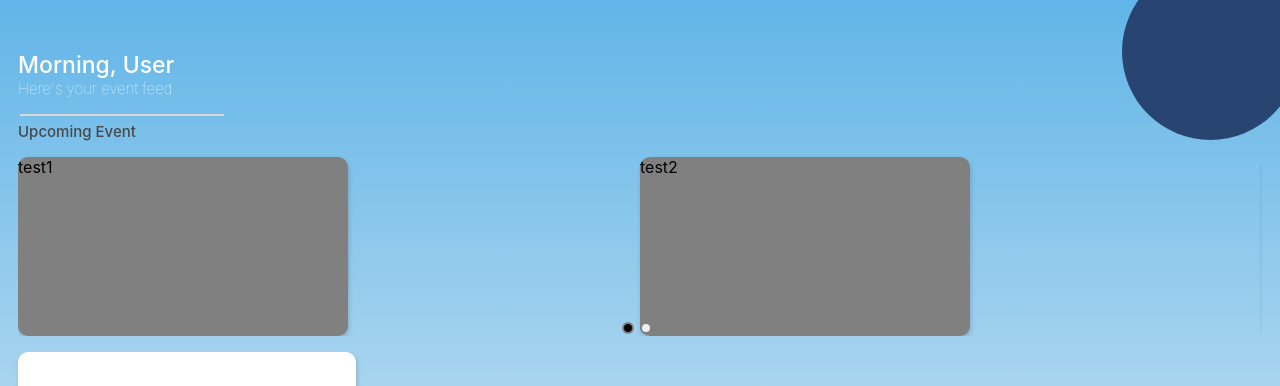
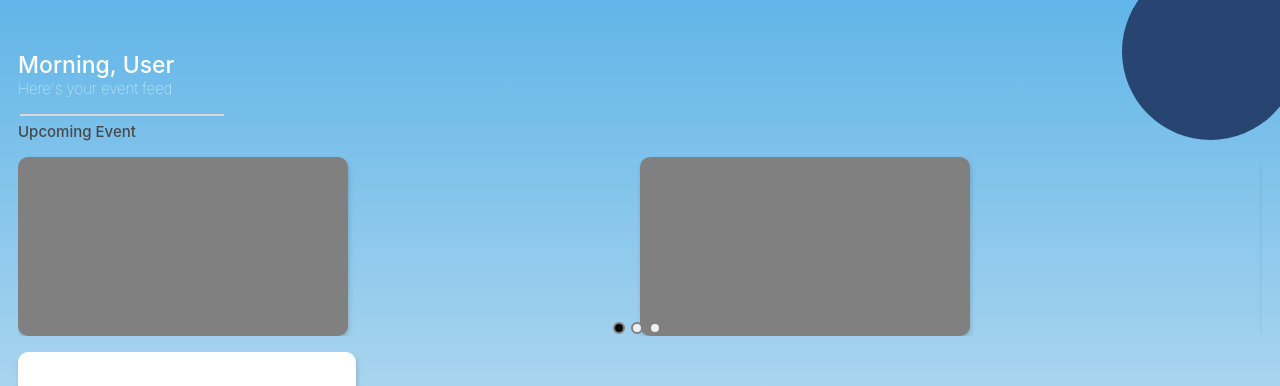
Before and after one commit to roong-aroon-developer/RA-Event, a React (Create React App) app: page / in a window 1280 px wide. Shown: the top 386 px of the page. Built offline with nearby package versions, Linux system fonts and the light colour scheme.

Commit message:
Change element in carousel to map() from store

```diff
--- a/src/components/EventFeed/index.jsx
+++ b/src/components/EventFeed/index.jsx
@@ -1,7 +1,8 @@
-import React from 'react'
+import React, { Fragment } from 'react'
 import Carousel from 'react-multi-carousel'
 import "react-multi-carousel/lib/styles.css";
 import './EventFeed.css'
+import { EventData } from '../../store/EventFeedMock';
 
 const responsive = {
     largeDesktop: {
@@ -21,6 +22,10 @@ const responsive = {
     },
   }
 
+const HandleClick = () => {
+
+}
+
 const EventFeed = () => {
     return(
         <div>
@@ -36,9 +41,11 @@ const EventFeed = () => {
                 focusOnSelect={true}
                 containerClass='pb-8'
               >
-                <div className='FeedBubble'>test1</div>
-                <div className='FeedBubble'>test2</div>
-                <div className='FeedBubble'>test3</div>
+                {
+                    EventData.map(data => (
+                        <div className="FeedBubble"/>
+                    ))
+                }
             </Carousel>
         </div>
 
--- a/src/components/GreetUser/index.jsx
+++ b/src/components/GreetUser/index.jsx
@@ -13,6 +13,7 @@ const GreetUser = () => {
             <div id="Line" />
             <div id = "CircleBox">
                 <div id = "InfoCircle">
+
                 </div>
             </div>
         </div>
--- /dev/null
+++ b/src/store/EventFeedMock.js
@@ -0,0 +1,18 @@
+export const EventData = [
+    {
+        name: "Hello World",
+        desc: "It's the most famous program. ... As a function, the computer program simply tells the computer to display the words “Hello, World!” Traditionally, it's the first program developers use to test systems."
+    },
+    {
+        name: "Hello World",
+        desc: "It's the most famous program. ... As a function, the computer program simply tells the computer to display the words “Hello, World!” Traditionally, it's the first program developers use to test systems."
+    },
+    {
+        name: "Hello World",
+        desc: "It's the most famous program. ... As a function, the computer program simply tells the computer to display the words “Hello, World!” Traditionally, it's the first program developers use to test systems."
+    },
+    {
+        name: "Hello World",
+        desc: "It's the most famous program. ... As a function, the computer program simply tells the computer to display the words “Hello, World!” Traditionally, it's the first program developers use to test systems."
+    },
+]
```
